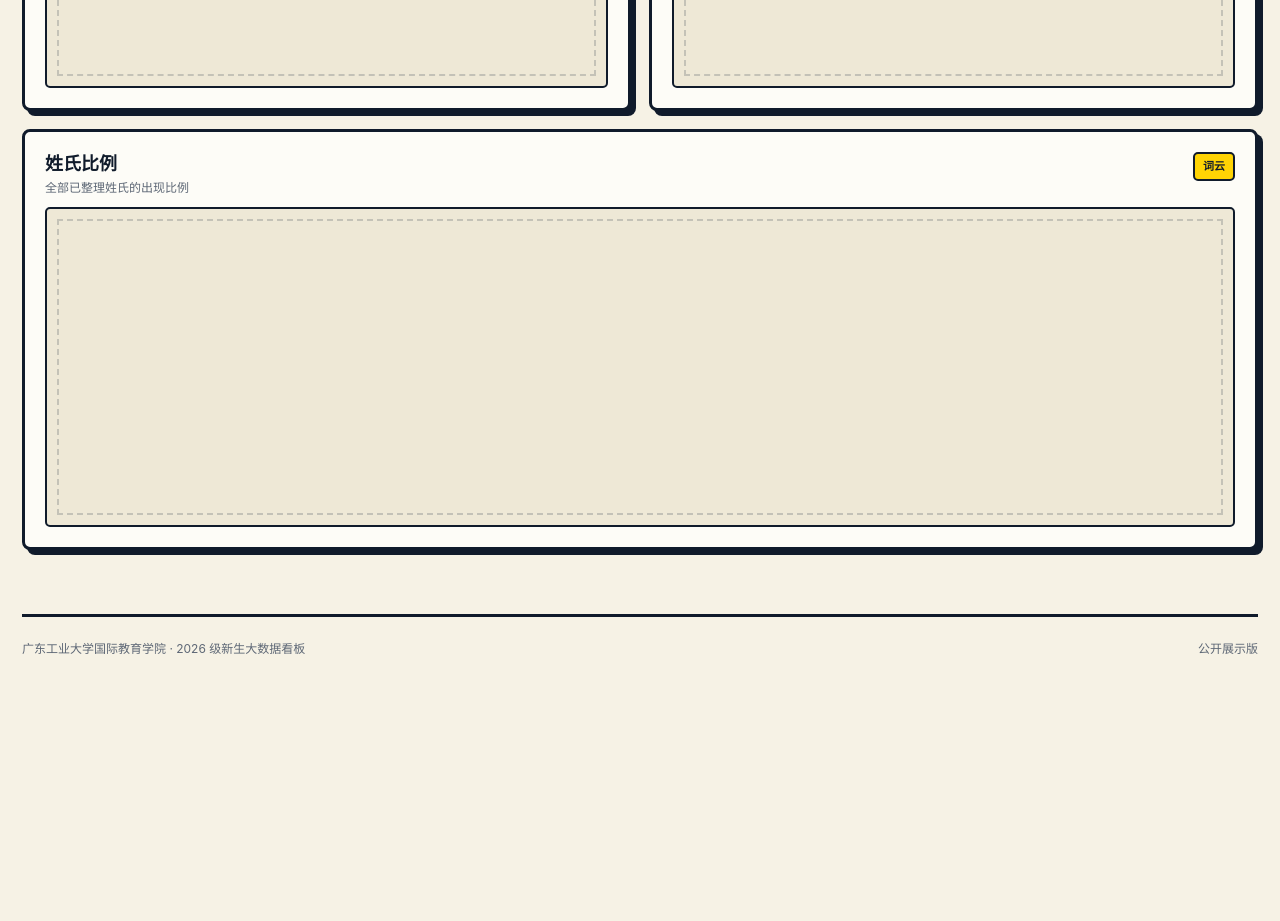
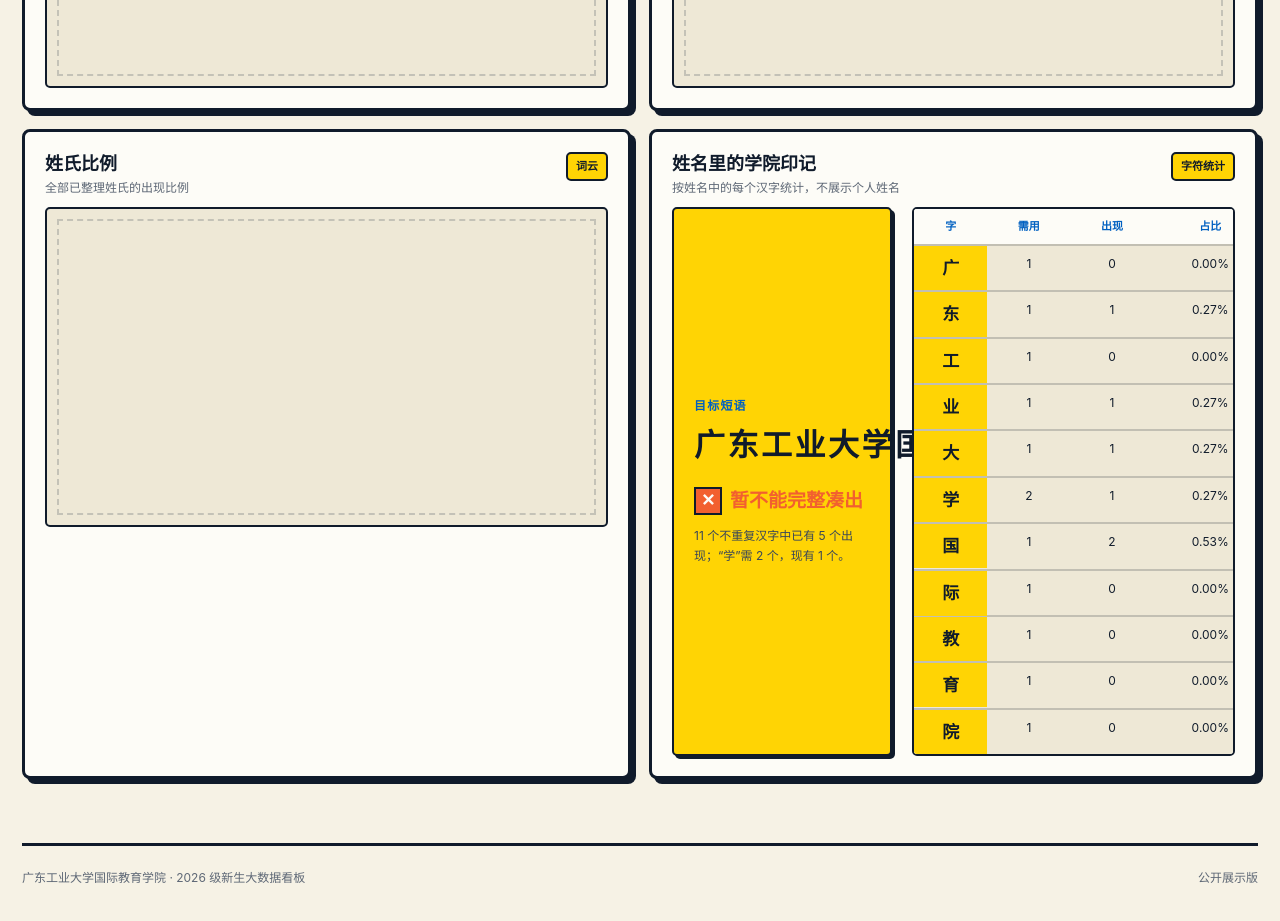
Before and after one commit to oldicecube/gdutsie2026, a Vue app: page / in a window 1280 px wide. Shown: the part 4660-5581 px from the top of the page. Before the commit the page ends 5383 px from the top, so only its background shows below. Built offline with nearby package versions, Linux system fonts and the light colour scheme.

Commit message:
add name phrase character analysis

```diff
--- a/src/App.vue
+++ b/src/App.vue
@@ -26,6 +26,7 @@ import {
   provinces,
   regions,
   repeatedBirthdays,
+  namePhraseAnalysis,
   surnames,
   talents,
   zodiacSigns
@@ -290,6 +291,49 @@ const birthMonthOption = computed(() => donutOption(birthMonths, [
             @select="value => (selected.surname = value)"
           />
         </NeuCard>
+
+        <NeuCard title="姓名里的学院印记" subtitle="按姓名中的每个汉字统计，不展示个人姓名" badge="字符统计">
+          <div class="phrase-analysis">
+            <div class="phrase-summary">
+              <p class="phrase-label">目标短语</p>
+              <strong class="phrase-text">{{ namePhraseAnalysis.phrase }}</strong>
+              <p class="phrase-result">
+                <span class="phrase-result__mark">✕</span>
+                暂不能完整凑出
+              </p>
+              <p class="phrase-note">
+                11 个不重复汉字中已有 {{ namePhraseAnalysis.coveredCharacters }} 个出现；“学”需 2 个，现有 1 个。
+              </p>
+            </div>
+
+            <div class="phrase-table-wrap">
+              <table class="phrase-table">
+                <thead>
+                  <tr>
+                    <th>字</th>
+                    <th>需用</th>
+                    <th>出现</th>
+                    <th>占比</th>
+                    <th>状态</th>
+                  </tr>
+                </thead>
+                <tbody>
+                  <tr v-for="item in namePhraseAnalysis.characters" :key="item.name">
+                    <th scope="row" class="phrase-character">{{ item.name }}</th>
+                    <td>{{ item.required }}</td>
+                    <td>{{ item.count }}</td>
+                    <td>{{ item.value.toFixed(2) }}%</td>
+                    <td>
+                      <span :class="['phrase-status', item.count >= item.required ? 'is-ready' : 'is-missing']">
+                        {{ item.count >= item.required ? '满足' : '不足' }}
+                      </span>
+                    </td>
+                  </tr>
+                </tbody>
+              </table>
+            </div>
+          </div>
+        </NeuCard>
       </div>
     </section>
 
--- a/src/data/newStudentData.js
+++ b/src/data/newStudentData.js
@@ -758,6 +758,27 @@ export const surnames = [
   }
 ]
 
+export const namePhraseAnalysis = {
+  phrase: '广东工业大学国际教育学院',
+  totalStudents: 375,
+  distinctCharacters: 11,
+  coveredCharacters: 5,
+  canCompose: false,
+  characters: [
+    { name: '广', required: 1, count: 0, value: 0 },
+    { name: '东', required: 1, count: 1, value: 0.27 },
+    { name: '工', required: 1, count: 0, value: 0 },
+    { name: '业', required: 1, count: 1, value: 0.27 },
+    { name: '大', required: 1, count: 1, value: 0.27 },
+    { name: '学', required: 2, count: 1, value: 0.27 },
+    { name: '国', required: 1, count: 2, value: 0.53 },
+    { name: '际', required: 1, count: 0, value: 0 },
+    { name: '教', required: 1, count: 0, value: 0 },
+    { name: '育', required: 1, count: 0, value: 0 },
+    { name: '院', required: 1, count: 0, value: 0 }
+  ]
+}
+
 export const nameLengths = [
   { name: '3 个汉字', value: 93.9 },
   { name: '2 个汉字', value: 5.9 },
--- a/src/styles/main.css
+++ b/src/styles/main.css
@@ -20,10 +20,11 @@
 }
 
 * { box-sizing: border-box; }
-html { scroll-behavior: smooth; }
+html { scroll-behavior: smooth; overflow-x: clip; }
 body {
   margin: 0;
   min-width: 320px;
+  overflow-x: clip;
   background: var(--bg);
   color: var(--ink);
   font-family: "Inter", "HarmonyOS Sans SC", "PingFang SC", "Microsoft YaHei", system-ui, -apple-system, sans-serif;
@@ -334,6 +335,24 @@ tbody tr:last-child td { border-bottom: 0; }
 .word-cloud-tooltip span { color: var(--muted); font-size: 12px; line-height: 1.35; }
 .word-cloud__sr-status { position: absolute; width: 1px; height: 1px; padding: 0; overflow: hidden; clip: rect(0, 0, 0, 0); white-space: nowrap; border: 0; }
 
+.phrase-analysis { display: grid; grid-template-columns: minmax(220px, .72fr) minmax(0, 1.28fr); gap: 20px; align-items: stretch; }
+.phrase-summary { display: flex; flex-direction: column; justify-content: center; min-width: 0; padding: 20px; border: 2px solid var(--ink); border-radius: var(--radius-sm); background: var(--yellow); box-shadow: var(--shadow-sm); }
+.phrase-label { margin: 0 0 8px; color: var(--blue); font-size: 12px; font-weight: 950; letter-spacing: .1em; }
+.phrase-text { color: var(--ink); font-size: clamp(21px, 2.8vw, 31px); letter-spacing: .08em; line-height: 1.45; word-break: keep-all; }
+.phrase-result { display: flex; align-items: center; gap: 8px; margin: 18px 0 0; color: var(--coral); font-size: 19px; font-weight: 950; }
+.phrase-result__mark { display: grid; place-items: center; width: 28px; height: 28px; border: 2px solid var(--ink); color: var(--surface); background: var(--coral); font-size: 17px; line-height: 1; }
+.phrase-note { margin: 10px 0 0; color: var(--ink-soft); font-size: 12px; line-height: 1.7; }
+.phrase-table-wrap { min-width: 0; overflow-x: auto; border: 2px solid var(--ink); border-radius: var(--radius-sm); background: var(--surface-2); }
+.phrase-table { width: 100%; min-width: 460px; border-collapse: collapse; color: var(--ink); font-size: 12px; }
+.phrase-table th, .phrase-table td { padding: 9px 10px; border-bottom: 2px solid oklch(22% .035 258 / .2); text-align: center; white-space: nowrap; }
+.phrase-table thead th { color: var(--blue); background: var(--surface); font-size: 11px; font-weight: 950; }
+.phrase-table tbody tr:last-child th, .phrase-table tbody tr:last-child td { border-bottom: 0; }
+.phrase-table tbody tr:hover { background: var(--mint); }
+.phrase-character { font-size: 17px; }
+.phrase-status { display: inline-block; min-width: 34px; padding: 3px 5px; border: 2px solid var(--ink); border-radius: var(--radius-sm); font-size: 10px; font-weight: 950; }
+.phrase-status.is-ready { background: var(--mint); }
+.phrase-status.is-missing { background: var(--coral); }
+
 @media (max-width: 1120px) {
   .coverage-grid { grid-template-columns: repeat(3, minmax(0, 1fr)); }
   .fact-grid.compact { grid-template-columns: repeat(2, minmax(0, 1fr)); }
@@ -341,7 +360,7 @@ tbody tr:last-child td { border-bottom: 0; }
 @media (max-width: 900px) {
   .hero-section { grid-template-columns: 1fr; min-height: auto; padding: 58px 34px 64px; }
   .hero-orbit { width: min(76vw, 390px); justify-self: center; }
-  .chart-grid, .reference-list { grid-template-columns: 1fr; }
+  .chart-grid, .reference-list, .phrase-analysis { grid-template-columns: 1fr; }
   .top-inner { align-items: flex-start; flex-direction: column; gap: 10px; }
   .top-nav { width: 100%; }
 }
```
